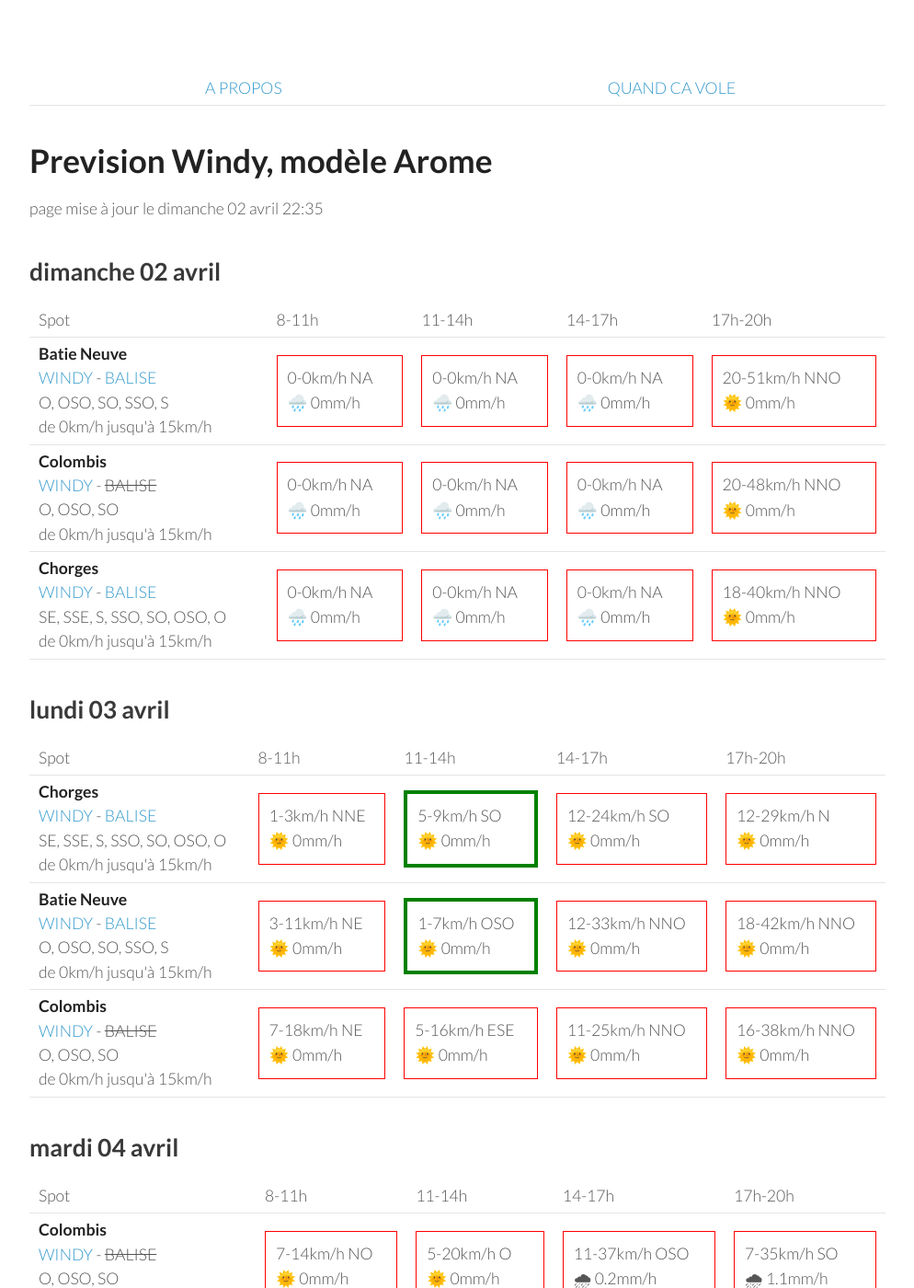
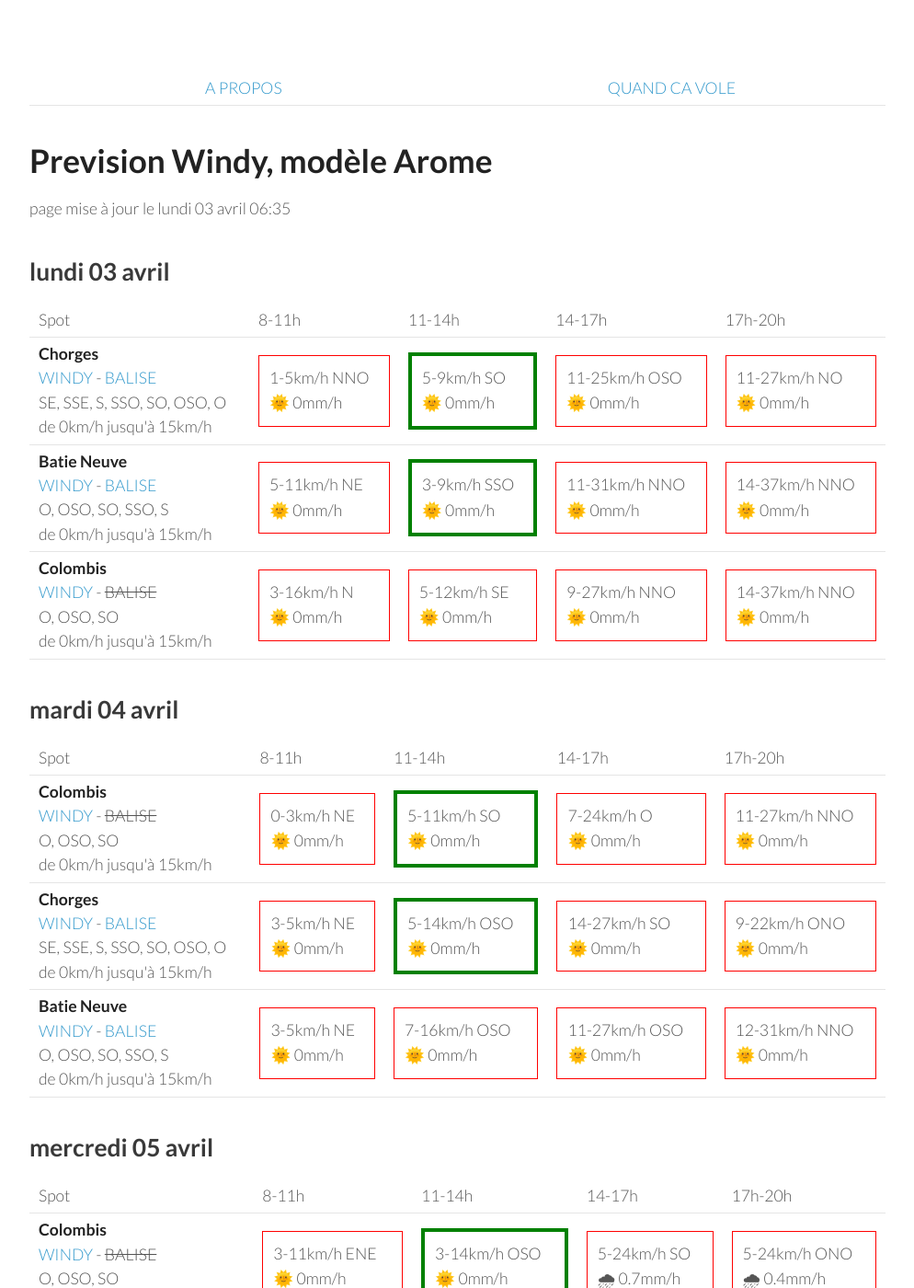
Before and after one commit to parapente-dans-le-nord/parapente-dans-le-nord.github.io, a Jekyll site: the page built from saint_andre.markdown, in a window 1280 px wide and 1400 px high. Shown: the whole window at 92% size, without its empty margins (26-1020 px from the left). Built offline with Jekyll 4.4.1, drawn with Linux system fonts in a browser that asks for light colours; some of the changed text lies outside the part shown.

Commit message:
update index.markdown

```diff
--- a/saint_andre.markdown
+++ b/saint_andre.markdown
@@ -7,51 +7,8 @@ title:  "Tous les spots"
 {: .links}
 
 # Prevision Windy, modèle Arome
-page mise à jour le dimanche 02 avril 22:35
+page mise à jour le lundi 03 avril 06:35
 
-## dimanche 02 avril
-
-{::nomarkdown}
-<table>
-  <tbody>
-    <tr>
-      <td>Spot</td>
-      <td>8-11h</td>
-      <td>11-14h</td>
-      <td>14-17h</td>
-      <td>17h-20h</td>
-    </tr>
-<tr>
-        <td><strong>Batie Neuve</strong><br><a href="https://windy.com/44.584/6.236?44.559,6.262,10,m:eTtagly">WINDY</a> - <span class=""><a href="https://www.openwindmap.org/PP554">BALISE</a> </span><br> <span class="vent-favorable">O, OSO, SO, SSO, S</span><br><span class="force-vent">de 0km/h jusqu'à 15km/h</span> </td>
-
-            <td><div class="not-flyable"><p>0-0km/h NA</p><p>🌧️ 0mm/h</p></div></td>
-            <td><div class="not-flyable"><p>0-0km/h NA</p><p>🌧️ 0mm/h</p></div></td>
-            <td><div class="not-flyable"><p>0-0km/h NA</p><p>🌧️ 0mm/h</p></div></td>
-            <td><div class="not-flyable"><p>20-51km/h NNO</p><p>🌞 0mm/h</p></div></td>
-
-    </tr>
-<tr>
-        <td><strong>Colombis</strong><br><a href="https://windy.com/44.494/6.216?44.559,6.262,10">WINDY</a> - <span class="no-balise"> BALISE </span><br> <span class="vent-favorable">O, OSO, SO</span><br><span class="force-vent">de 0km/h jusqu'à 15km/h</span> </td>
-
-            <td><div class="not-flyable"><p>0-0km/h NA</p><p>🌧️ 0mm/h</p></div></td>
-            <td><div class="not-flyable"><p>0-0km/h NA</p><p>🌧️ 0mm/h</p></div></td>
-            <td><div class="not-flyable"><p>0-0km/h NA</p><p>🌧️ 0mm/h</p></div></td>
-            <td><div class="not-flyable"><p>20-48km/h NNO</p><p>🌞 0mm/h</p></div></td>
-
-    </tr>
-<tr>
-        <td><strong>Chorges</strong><br><a href="https://windy.com/44.578/6.280?44.559,6.262,10">WINDY</a> - <span class=""><a href="https://www.openwindmap.org/PP554">BALISE</a> </span><br> <span class="vent-favorable">SE, SSE, S, SSO, SO, OSO, O</span><br><span class="force-vent">de 0km/h jusqu'à 15km/h</span> </td>
-
-            <td><div class="not-flyable"><p>0-0km/h NA</p><p>🌧️ 0mm/h</p></div></td>
-            <td><div class="not-flyable"><p>0-0km/h NA</p><p>🌧️ 0mm/h</p></div></td>
-            <td><div class="not-flyable"><p>0-0km/h NA</p><p>🌧️ 0mm/h</p></div></td>
-            <td><div class="not-flyable"><p>18-40km/h NNO</p><p>🌞 0mm/h</p></div></td>
-
-    </tr>
-
-</tbody>
-</table>
-{:/}
 ## lundi 03 avril
 
 {::nomarkdown}
@@ -67,30 +24,30 @@ page mise à jour le dimanche 02 avril 22:35
 <tr>
         <td><strong>Chorges</strong><br><a href="https://windy.com/44.578/6.280?44.559,6.262,10">WINDY</a> - <span class=""><a href="https://www.openwindmap.org/PP554">BALISE</a> </span><br> <span class="vent-favorable">SE, SSE, S, SSO, SO, OSO, O</span><br><span class="force-vent">de 0km/h jusqu'à 15km/h</span> </td>
 
-            <td><div class="not-flyable"><p>1-3km/h NNE</p><p>🌞 0mm/h</p></div></td>
+            <td><div class="not-flyable"><p>1-5km/h NNO</p><p>🌞 0mm/h</p></div></td>
             <td><div class="flyable"><p>5-9km/h SO</p><p>🌞 0mm/h</p></div></td>
-            <td><div class="not-flyable"><p>12-24km/h SO</p><p>🌞 0mm/h</p></div></td>
-            <td><div class="not-flyable"><p>12-29km/h N</p><p>🌞 0mm/h</p></div></td>
+            <td><div class="not-flyable"><p>11-25km/h OSO</p><p>🌞 0mm/h</p></div></td>
+            <td><div class="not-flyable"><p>11-27km/h NO</p><p>🌞 0mm/h</p></div></td>
 
 
     </tr>
 <tr>
         <td><strong>Batie Neuve</strong><br><a href="https://windy.com/44.584/6.236?44.559,6.262,10,m:eTtagly">WINDY</a> - <span class=""><a href="https://www.openwindmap.org/PP554">BALISE</a> </span><br> <span class="vent-favorable">O, OSO, SO, SSO, S</span><br><span class="force-vent">de 0km/h jusqu'à 15km/h</span> </td>
 
-            <td><div class="not-flyable"><p>3-11km/h NE</p><p>🌞 0mm/h</p></div></td>
-            <td><div class="flyable"><p>1-7km/h OSO</p><p>🌞 0mm/h</p></div></td>
-            <td><div class="not-flyable"><p>12-33km/h NNO</p><p>🌞 0mm/h</p></div></td>
-            <td><div class="not-flyable"><p>18-42km/h NNO</p><p>🌞 0mm/h</p></div></td>
+            <td><div class="not-flyable"><p>5-11km/h NE</p><p>🌞 0mm/h</p></div></td>
+            <td><div class="flyable"><p>3-9km/h SSO</p><p>🌞 0mm/h</p></div></td>
+            <td><div class="not-flyable"><p>11-31km/h NNO</p><p>🌞 0mm/h</p></div></td>
+            <td><div class="not-flyable"><p>14-37km/h NNO</p><p>🌞 0mm/h</p></div></td>
 
 
     </tr>
 <tr>
         <td><strong>Colombis</strong><br><a href="https://windy.com/44.494/6.216?44.559,6.262,10">WINDY</a> - <span class="no-balise"> BALISE </span><br> <span class="vent-favorable">O, OSO, SO</span><br><span class="force-vent">de 0km/h jusqu'à 15km/h</span> </td>
 
-            <td><div class="not-flyable"><p>7-18km/h NE</p><p>🌞 0mm/h</p></div></td>
-            <td><div class="not-flyable"><p>5-16km/h ESE</p><p>🌞 0mm/h</p></div></td>
-            <td><div class="not-flyable"><p>11-25km/h NNO</p><p>🌞 0mm/h</p></div></td>
-            <td><div class="not-flyable"><p>16-38km/h NNO</p><p>🌞 0mm/h</p></div></td>
+            <td><div class="not-flyable"><p>3-16km/h N</p><p>🌞 0mm/h</p></div></td>
+            <td><div class="not-flyable"><p>5-12km/h SE</p><p>🌞 0mm/h</p></div></td>
+            <td><div class="not-flyable"><p>9-27km/h NNO</p><p>🌞 0mm/h</p></div></td>
+            <td><div class="not-flyable"><p>14-37km/h NNO</p><p>🌞 0mm/h</p></div></td>
 
 
     </tr>
@@ -113,30 +70,30 @@ page mise à jour le dimanche 02 avril 22:35
 <tr>
         <td><strong>Colombis</strong><br><a href="https://windy.com/44.494/6.216?44.559,6.262,10">WINDY</a> - <span class="no-balise"> BALISE </span><br> <span class="vent-favorable">O, OSO, SO</span><br><span class="force-vent">de 0km/h jusqu'à 15km/h</span> </td>
 
-            <td><div class="not-flyable"><p>7-14km/h NO</p><p>🌞 0mm/h</p></div></td>
-            <td><div class="not-flyable"><p>5-20km/h O</p><p>🌞 0mm/h</p></div></td>
-            <td><div class="not-flyable"><p>11-37km/h OSO</p><p>🌧 0.2mm/h</p></div></td>
-            <td><div class="not-flyable"><p>7-35km/h SO</p><p>🌧 1.1mm/h</p></div></td>
+            <td><div class="not-flyable"><p>0-3km/h NE</p><p>🌞 0mm/h</p></div></td>
+            <td><div class="flyable"><p>5-11km/h SO</p><p>🌞 0mm/h</p></div></td>
+            <td><div class="not-flyable"><p>7-24km/h O</p><p>🌞 0mm/h</p></div></td>
+            <td><div class="not-flyable"><p>11-27km/h NNO</p><p>🌞 0mm/h</p></div></td>
+
+
+    </tr>
+<tr>
+        <td><strong>Chorges</strong><br><a href="https://windy.com/44.578/6.280?44.559,6.262,10">WINDY</a> - <span class=""><a href="https://www.openwindmap.org/PP554">BALISE</a> </span><br> <span class="vent-favorable">SE, SSE, S, SSO, SO, OSO, O</span><br><span class="force-vent">de 0km/h jusqu'à 15km/h</span> </td>
+
+            <td><div class="not-flyable"><p>3-5km/h NE</p><p>🌞 0mm/h</p></div></td>
+            <td><div class="flyable"><p>5-14km/h OSO</p><p>🌞 0mm/h</p></div></td>
+            <td><div class="not-flyable"><p>14-27km/h SO</p><p>🌞 0mm/h</p></div></td>
+            <td><div class="not-flyable"><p>9-22km/h ONO</p><p>🌞 0mm/h</p></div></td>
 
 
     </tr>
 <tr>
         <td><strong>Batie Neuve</strong><br><a href="https://windy.com/44.584/6.236?44.559,6.262,10,m:eTtagly">WINDY</a> - <span class=""><a href="https://www.openwindmap.org/PP554">BALISE</a> </span><br> <span class="vent-favorable">O, OSO, SO, SSO, S</span><br><span class="force-vent">de 0km/h jusqu'à 15km/h</span> </td>
 
-            <td><div class="not-flyable"><p>1-5km/h NE</p><p>🌞 0mm/h</p></div></td>
-            <td><div class="not-flyable"><p>5-25km/h SO</p><p>🌞 0mm/h</p></div></td>
-            <td><div class="not-flyable"><p>9-38km/h SO</p><p>🌧 0.2mm/h</p></div></td>
-            <td><div class="not-flyable"><p>5-35km/h OSO</p><p>🌧 0.8mm/h</p></div></td>
-
-
-    </tr>
-<tr>
-        <td><strong>Chorges</strong><br><a href="https://windy.com/44.578/6.280?44.559,6.262,10">WINDY</a> - <span class=""><a href="https://www.openwindmap.org/PP554">BALISE</a> </span><br> <span class="vent-favorable">SE, SSE, S, SSO, SO, OSO, O</span><br><span class="force-vent">de 0km/h jusqu'à 15km/h</span> </td>
-
-            <td><div class="not-flyable"><p>1-3km/h E</p><p>🌞 0mm/h</p></div></td>
-            <td><div class="not-flyable"><p>5-25km/h SO</p><p>🌞 0mm/h</p></div></td>
-            <td><div class="not-flyable"><p>9-38km/h SO</p><p>🌧 0.4mm/h</p></div></td>
-            <td><div class="not-flyable"><p>7-35km/h SO</p><p>🌧 1mm/h</p></div></td>
+            <td><div class="not-flyable"><p>3-5km/h NE</p><p>🌞 0mm/h</p></div></td>
+            <td><div class="not-flyable"><p>7-16km/h OSO</p><p>🌞 0mm/h</p></div></td>
+            <td><div class="not-flyable"><p>11-27km/h OSO</p><p>🌞 0mm/h</p></div></td>
+            <td><div class="not-flyable"><p>12-31km/h NNO</p><p>🌞 0mm/h</p></div></td>
 
 
     </tr>
@@ -159,10 +116,10 @@ page mise à jour le dimanche 02 avril 22:35
 <tr>
         <td><strong>Colombis</strong><br><a href="https://windy.com/44.494/6.216?44.559,6.262,10">WINDY</a> - <span class="no-balise"> BALISE </span><br> <span class="vent-favorable">O, OSO, SO</span><br><span class="force-vent">de 0km/h jusqu'à 15km/h</span> </td>
 
-            <td><div class="not-flyable"><p>1-14km/h ENE</p><p>🌞 0mm/h</p></div></td>
-            <td><div class="not-flyable"><p>3-16km/h OSO</p><p>🌞 0mm/h</p></div></td>
-            <td><div class="not-flyable"><p>5-24km/h SO</p><p>🌧 0.5mm/h</p></div></td>
-            <td><div class="not-flyable"><p>7-24km/h ONO</p><p>🌧 0.4mm/h</p></div></td>
+            <td><div class="not-flyable"><p>3-11km/h ENE</p><p>🌞 0mm/h</p></div></td>
+            <td><div class="flyable"><p>3-14km/h OSO</p><p>🌞 0mm/h</p></div></td>
+            <td><div class="not-flyable"><p>5-24km/h SO</p><p>🌧 0.7mm/h</p></div></td>
+            <td><div class="not-flyable"><p>5-24km/h ONO</p><p>🌧 0.4mm/h</p></div></td>
 
 
     </tr>
@@ -170,9 +127,9 @@ page mise à jour le dimanche 02 avril 22:35
         <td><strong>Batie Neuve</strong><br><a href="https://windy.com/44.584/6.236?44.559,6.262,10,m:eTtagly">WINDY</a> - <span class=""><a href="https://www.openwindmap.org/PP554">BALISE</a> </span><br> <span class="vent-favorable">O, OSO, SO, SSO, S</span><br><span class="force-vent">de 0km/h jusqu'à 15km/h</span> </td>
 
             <td><div class="not-flyable"><p>3-12km/h NNE</p><p>🌞 0mm/h</p></div></td>
-            <td><div class="not-flyable"><p>5-20km/h SSO</p><p>🌞 0mm/h</p></div></td>
-            <td><div class="not-flyable"><p>7-27km/h SO</p><p>🌧 0.5mm/h</p></div></td>
-            <td><div class="not-flyable"><p>7-31km/h ONO</p><p>🌧 0.3mm/h</p></div></td>
+            <td><div class="not-flyable"><p>3-20km/h SSO</p><p>🌧 0.3mm/h</p></div></td>
+            <td><div class="not-flyable"><p>7-27km/h SO</p><p>🌧 0.6mm/h</p></div></td>
+            <td><div class="not-flyable"><p>7-31km/h ONO</p><p>🌧 0.2mm/h</p></div></td>
 
 
     </tr>
@@ -180,9 +137,9 @@ page mise à jour le dimanche 02 avril 22:35
         <td><strong>Chorges</strong><br><a href="https://windy.com/44.578/6.280?44.559,6.262,10">WINDY</a> - <span class=""><a href="https://www.openwindmap.org/PP554">BALISE</a> </span><br> <span class="vent-favorable">SE, SSE, S, SSO, SO, OSO, O</span><br><span class="force-vent">de 0km/h jusqu'à 15km/h</span> </td>
 
             <td><div class="not-flyable"><p>3-12km/h NE</p><p>🌞 0mm/h</p></div></td>
-            <td><div class="not-flyable"><p>5-20km/h SSO</p><p>🌞 0mm/h</p></div></td>
-            <td><div class="not-flyable"><p>7-29km/h SO</p><p>🌧 0.6mm/h</p></div></td>
-            <td><div class="not-flyable"><p>7-31km/h O</p><p>🌧 0.4mm/h</p></div></td>
+            <td><div class="not-flyable"><p>3-18km/h SSO</p><p>🌧 0.3mm/h</p></div></td>
+            <td><div class="not-flyable"><p>7-27km/h SO</p><p>🌧 0.8mm/h</p></div></td>
+            <td><div class="not-flyable"><p>7-31km/h O</p><p>🌧 0.3mm/h</p></div></td>
 
 
     </tr>
@@ -205,8 +162,8 @@ page mise à jour le dimanche 02 avril 22:35
 <tr>
         <td><strong>Colombis</strong><br><a href="https://windy.com/44.494/6.216?44.559,6.262,10">WINDY</a> - <span class="no-balise"> BALISE </span><br> <span class="vent-favorable">O, OSO, SO</span><br><span class="force-vent">de 0km/h jusqu'à 15km/h</span> </td>
 
-            <td><div class="not-flyable"><p>3-14km/h E</p><p>🌞 0mm/h</p></div></td>
-            <td><div class="not-flyable"><p>3-16km/h ONO</p><p>🌞 0mm/h</p></div></td>
+            <td><div class="not-flyable"><p>1-14km/h E</p><p>🌞 0mm/h</p></div></td>
+            <td><div class="not-flyable"><p>5-18km/h O</p><p>🌞 0mm/h</p></div></td>
             <td><div class="not-flyable"><p>5-25km/h O</p><p>🌞 0mm/h</p></div></td>
             <td><div class="not-flyable"><p>5-24km/h OSO</p><p>🌞 0mm/h</p></div></td>
 
@@ -215,8 +172,8 @@ page mise à jour le dimanche 02 avril 22:35
 <tr>
         <td><strong>Batie Neuve</strong><br><a href="https://windy.com/44.584/6.236?44.559,6.262,10,m:eTtagly">WINDY</a> - <span class=""><a href="https://www.openwindmap.org/PP554">BALISE</a> </span><br> <span class="vent-favorable">O, OSO, SO, SSO, S</span><br><span class="force-vent">de 0km/h jusqu'à 15km/h</span> </td>
 
-            <td><div class="not-flyable"><p>3-16km/h NNE</p><p>🌞 0mm/h</p></div></td>
-            <td><div class="not-flyable"><p>3-20km/h SSO</p><p>🌞 0mm/h</p></div></td>
+            <td><div class="not-flyable"><p>3-16km/h NE</p><p>🌞 0mm/h</p></div></td>
+            <td><div class="not-flyable"><p>5-22km/h SO</p><p>🌞 0mm/h</p></div></td>
             <td><div class="not-flyable"><p>7-29km/h SO</p><p>🌞 0mm/h</p></div></td>
             <td><div class="not-flyable"><p>5-31km/h O</p><p>🌞 0mm/h</p></div></td>
 
@@ -225,8 +182,8 @@ page mise à jour le dimanche 02 avril 22:35
 <tr>
         <td><strong>Chorges</strong><br><a href="https://windy.com/44.578/6.280?44.559,6.262,10">WINDY</a> - <span class=""><a href="https://www.openwindmap.org/PP554">BALISE</a> </span><br> <span class="vent-favorable">SE, SSE, S, SSO, SO, OSO, O</span><br><span class="force-vent">de 0km/h jusqu'à 15km/h</span> </td>
 
-            <td><div class="not-flyable"><p>3-16km/h NE</p><p>🌞 0mm/h</p></div></td>
-            <td><div class="not-flyable"><p>5-20km/h SSO</p><p>🌞 0mm/h</p></div></td>
+            <td><div class="not-flyable"><p>3-18km/h NE</p><p>🌞 0mm/h</p></div></td>
+            <td><div class="not-flyable"><p>5-22km/h SO</p><p>🌞 0mm/h</p></div></td>
             <td><div class="not-flyable"><p>7-29km/h SO</p><p>🌞 0mm/h</p></div></td>
             <td><div class="not-flyable"><p>5-31km/h O</p><p>🌞 0mm/h</p></div></td>
 
```
